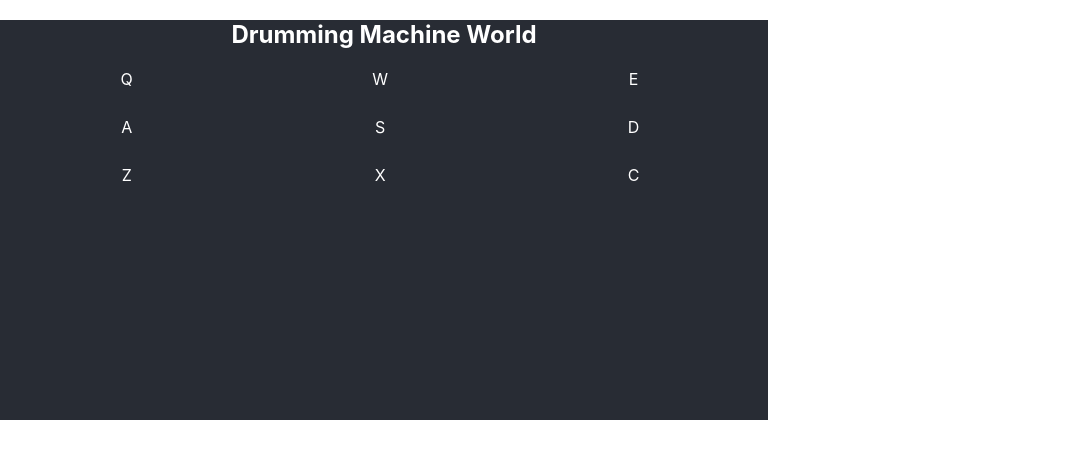
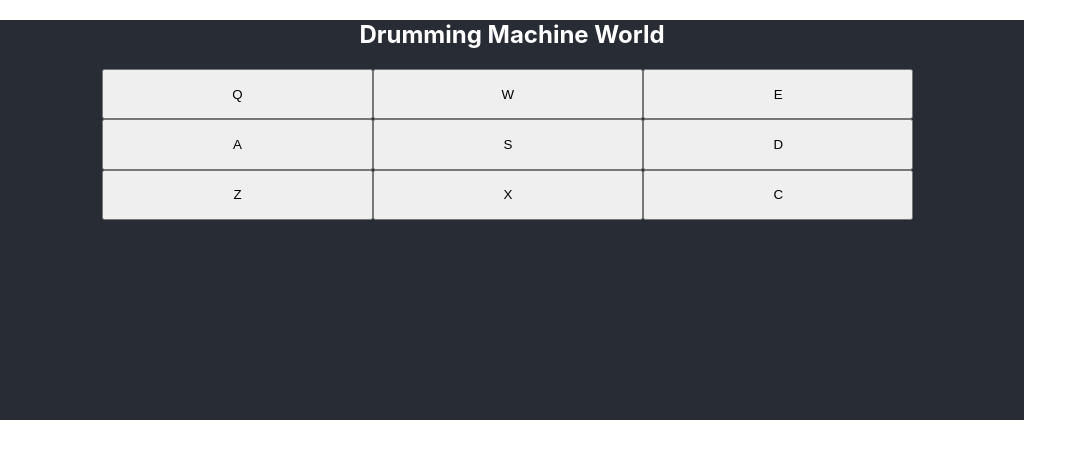
Before and after one commit to XLpacman805/drum-machine, a React (Create React App) app: page / in a window 1280 px wide. Shown: the top 458 px of the page, without its empty margins (0-1087 px from the left). Built offline with nearby package versions, Linux system fonts and the light colour scheme.

Commit message:
Created the basic drum machine layout

```diff
--- a/src/DrumMachine.css
+++ b/src/DrumMachine.css
@@ -1,11 +1,13 @@
 #drum-machine {
     background-color: #282c34;
     color: white;
-    width: 60vw;
+    width: 80vw;
     height: 50vh;
   }
 
   .grid-container {
+      padding-left: 10%;
+      padding-right: 10%;
       display: grid;
       grid-template-columns: repeat(3,33%);
       grid-template-rows: repeat(3, 80%);
--- a/src/DrumMachine.js
+++ b/src/DrumMachine.js
@@ -12,17 +12,17 @@ class DrumMachine extends React.Component {
             <div id="drum-machine">
                 <h2>Drumming Machine World</h2>
                 <div className="grid-container">
-                    <div className="grid-item-one">Q</div>
-                    <div className="grid-item-two">W</div>
-                    <div className="grid-item-three">E</div>
+                    <button className="grid-item-one">Q</button>
+                    <button className="grid-item-two">W</button>
+                    <button className="grid-item-three">E</button>
 
-                    <div className="grid-item-four">A</div>
-                    <div className="grid-item-five">S</div>
-                    <div className="grid-item-six">D</div>
+                    <button className="grid-item-four">A</button>
+                    <button className="grid-item-five">S</button>
+                    <button className="grid-item-six">D</button>
 
-                    <div className="grid-item-seven">Z</div>
-                    <div className="grid-item-eight">X</div>
-                    <div className="grid-item-nine">C</div>
+                    <button className="grid-item-seven">Z</button>
+                    <button className="grid-item-eight">X</button>
+                    <button className="grid-item-nine">C</button>
                 </div>
             </div>
          );
```
